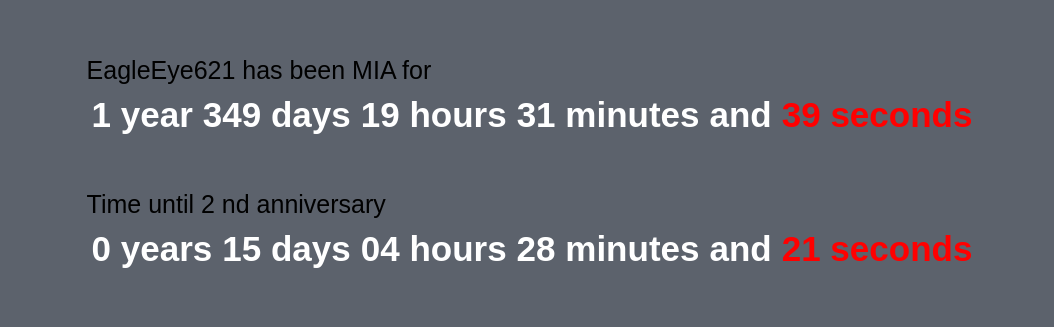
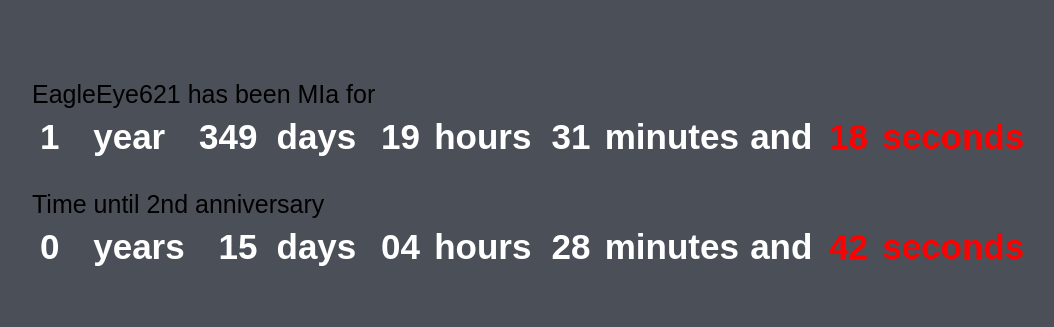
Before and after one commit to AsinusGrandus/AnniversaryEagleEye621, a plain HTML site: page index.html in a window 1280 px wide. Shown: the part 210-537 px from the top of the page, without its empty margins (108-1162 px from the left). Drawn offline with Linux system fonts and the light colour scheme; a web font is replaced by a local one.

Commit message:
Stopped text from moving

```diff
--- a/index.html
+++ b/index.html
@@ -5,35 +5,75 @@
     <meta name="viewport" content="width=device-width, initial-scale=1.0">
     <meta http-equiv="X-UA-Compatible" content="ie=edge">
 
-    <title>EagleEye621 Timer</title>
+    <title>EagleEye621 Anniversary</title>
 
-    <link href="https://fonts.cdnfonts.com/css/mineplayer" rel="stylesheet">
-
+    <link rel="icon" href="assets/favicon.ico" type="image/x-icon">
     <link rel="stylesheet" href="./style.css">
-    <link rel="icon" href="assets/favicon.ico" type="image/x-icon">
+    <link href="https://fonts.cdnfonts.com/css/thegoodmonolith" rel="stylesheet">
+    <link href="https://fonts.cdnfonts.com/css/minecrafter-alt" rel="stylesheet">
   </head>
   <body>
     <div>
-      <p>EagleEye621 has been MIA for</p>
-      <span class="timer center">
-          <h1 class="years white">0 years</h1>
-          <h1 class="days white">00 days</h1>
-          <h1 class="hours white">00 hours</h1>
-          <h1 class="minutes white">00 minutes</h1>
-          <h1 class="white">and</h1>
-          <h1 class="seconds red">00 seconds</h1>
-      </span>
+      <p>EagleEye621 has been MIa for</p>
+      <table>
+        <tbody>
+          <col width="40px" />
+          <col width="80px" />
+          <col width="60px" />
+          <col width="80px" />
+          <col width="40px" />
+          <col width="90px" />
+          <col width="40px" />
+          <col width="112px" />
+          <col width="60px" />
+          <col width="40px" />
+          <col width="120px" />
+          <tr>
+            <td><h1 class="years white">0</h1></td>
+            <td><h1 class="years white">years</h1></td>
+            <td><h1 class="days white right">000</h1></td>
+            <td><h1 class="days white">days</h1></td>
+            <td><h1 class="hours white">00</h1></td>
+            <td><h1 class="hours white">hours</h1></td>
+            <td><h1 class="minutes white">00</h1></td>
+            <td><h1 class="minutes white">minutes</h1></td>
+            <td><h1 class="and white">and</h1></td>
+            <td><h1 class="seconds red">00</h1></td>
+            <td><h1 class="seconds red">seconds</h1></td>
+          </tr>
+        </tbody>
+      </table>
       <p id="until">Time until Xth anniversary</p>
-      <span class="timer center">
-        <h1 class="years white">0 years</h1>
-        <h1 class="days white">00 days</h1>
-        <h1 class="hours white">00 hours</h1>
-        <h1 class="minutes white">00 minutes</h1>
-        <h1 class="white">and</h1>
-        <h1 class="seconds red">00 seconds</h1>
-      </span>
+      <table>
+        <tbody>
+          <col width="40px" />
+          <col width="80px" />
+          <col width="60px" />
+          <col width="80px" />
+          <col width="40px" />
+          <col width="90px" />
+          <col width="40px" />
+          <col width="112px" />
+          <col width="60px" />
+          <col width="40px" />
+          <col width="120px" />
+          <tr>
+            <td><h1 class="years white">0</h1></td>
+            <td><h1 class="years white">years</h1></td>
+            <td><h1 class="days white right">000</h1></td>
+            <td><h1 class="days white">days</h1></td>
+            <td><h1 class="hours white">00</h1></td>
+            <td><h1 class="hours white">hours</h1></td>
+            <td><h1 class="minutes white">00</h1></td>
+            <td><h1 class="minutes white">minutes</h1></td>
+            <td><h1 class="and white">and</h1></td>
+            <td><h1 class="seconds red">00</h1></td>
+            <td><h1 class="seconds red">seconds</h1></td>
+          </tr>
+        </tbody>
+      </table>
     </div>
-  <script src="https://cdn.jsdelivr.net/npm/js-confetti@latest/dist/js-confetti.browser.js"></script>
-	<script type="module" src="index.js"></script>
+    <script src="https://cdn.jsdelivr.net/npm/js-confetti@latest/dist/js-confetti.browser.js"></script>
+    <script type="module" src="index.js"></script>
   </body>
 </html>
--- a/index.js
+++ b/index.js
@@ -1,15 +1,17 @@
-const LAST_MESSAGE_DATE = new Date('July 22, 2021 21:38:00');
+const LAST_MESSAGE_DATE = new Date('July 22, 2021 21:38:21');
 const audio = new Audio('assets/outro-meme.mp3');
 let isPlaying = false;
 
 class Timer{
-    constructor(dt, number){
+    constructor(dt, n){
         this.dt = dt;
-        this.years = document.querySelectorAll(".years")[number];
-        this.days = document.querySelectorAll(".days")[number];
-        this.hours = document.querySelectorAll(".hours")[number];
-        this.minutes = document.querySelectorAll(".minutes")[number];
-        this.seconds = document.querySelectorAll(".seconds")[number];
+        this.n = n;
+
+        this.years = document.querySelectorAll(".years");
+        this.days = document.querySelectorAll(".days");
+        this.hours = document.querySelectorAll(".hours");
+        this.minutes = document.querySelectorAll(".minutes");
+        this.seconds = document.querySelectorAll(".seconds");
     }
 
     updateDisplay(purge){
@@ -19,11 +21,21 @@ class Timer{
         const MINUTES = Math.floor(this.dt / 60) % 60;
         const SECONDS = Math.floor(this.dt) % 60;
 
-        this.years.innerText = (purge && YEARS == 0) ? "" : `${YEARS} ${YEARS != 1 ? "years" : "year"}`;
-        this.days.innerText = (purge && DAYS == 0) ? "" : `${DAYS < 10 ? "0" + DAYS: DAYS} ${DAYS != 1 ? "days" : "day" }`;
-        this.hours.innerText = (purge && HOURS == 0 && DAYS == 0) ? "" : `${HOURS < 10 ? "0" + HOURS: HOURS} ${HOURS != 1 ? "hours" : "hour" }`;
-        this.minutes.innerText = `${MINUTES < 10 ? "0" + MINUTES: MINUTES} ${MINUTES != 1 ? "minutes": "minute" }`;
-        this.seconds.innerText = `${SECONDS < 10 ? "0" + SECONDS: SECONDS} ${SECONDS != 1 ? "seconds" : "second" }`;
+
+        this.years[this.n].innerText = (purge && YEARS == 0) ? "" : `${YEARS}`;
+        this.years[this.n+1].innerText = (purge && YEARS == 0) ? "" : `${YEARS != 1 ? "years" : "year"}`;
+
+        this.days[this.n].innerText = (purge && DAYS == 0) ? "" : `${DAYS}`;
+        this.days[this.n+1].innerText = (purge && DAYS == 0) ? "" : `${DAYS != 1 ? "days" : "day" }`;
+
+        this.hours[this.n].innerText = (purge && HOURS == 0 && DAYS == 0) ? "" : `${HOURS < 10 ? "0" + HOURS: HOURS}`;
+        this.hours[this.n+1].innerText = (purge && HOURS == 0 && DAYS == 0) ? "" : `${HOURS != 1 ? "hours" : "hour" }`;
+
+        this.minutes[this.n].innerText = `${MINUTES < 10 ? "0" + MINUTES: MINUTES}`;
+        this.minutes[this.n+1].innerText = `${MINUTES != 1 ? "minutes": "minute" }`;
+
+        this.seconds[this.n].innerText = `${SECONDS < 10 ? "0" + SECONDS: SECONDS}`;
+        this.seconds[this.n+1].innerText = `${SECONDS != 1 ? "seconds" : "second" }`;
     }
 }
 
@@ -31,22 +43,23 @@ const interval = setInterval(() => {
     const isBefore = new Date().setFullYear(LAST_MESSAGE_DATE.getFullYear()) < LAST_MESSAGE_DATE;
     const factor = isBefore ? 0: 1;
     const yearssince = new Date().getFullYear() - LAST_MESSAGE_DATE.getFullYear() + factor;
-    const anniversary = new Date(`July 22, ${LAST_MESSAGE_DATE.getFullYear() + yearssince} 21:38:00`);
+    const anniversary = new Date(`July 22, ${LAST_MESSAGE_DATE.getFullYear() + yearssince} 21:38:21`);
 
     const until = document.getElementById("until");
-    until.innerText = `Time until ${yearssince} ${yearssince == 1 ? 'st': yearssince == 2 ? 'nd': 'th'} anniversary`;
+    until.innerText = `Time until ${yearssince}${yearssince == 1 ? 'st': yearssince == 2 ? 'nd': 'th'} anniversary`;
 
     if (((anniversary - new Date()) / 1000) <= 10 && !isPlaying){
         audio.play();
         isPlaying = true; // Play the audio once. We assume the user refreshes the site before next anniversary.
     }
+
     if (((anniversary - new Date()) / 1000) <= 1){
         console.log('confetti')
-        const jsConfetti = new JSConfetti()
-        jsConfetti.addConfetti()
+        const jsConfetti = new JSConfetti();
+        jsConfetti.addConfetti();
     }
 
-    const countdown = new Timer((anniversary - new Date()) / 1000, 1);
+    const countdown = new Timer((anniversary - new Date()) / 1000, 2);
     const timer = new Timer((new Date() - LAST_MESSAGE_DATE) / 1000, 0);
 
     countdown.updateDisplay(false);
--- a/style.css
+++ b/style.css
@@ -1,26 +1,8 @@
 body {
-    background-color: rgb(92, 98, 108);
-
+    background-color: rgb(75, 80, 88);
     display: flex;
     justify-content: center;
     align-items: center;
-}
-
-span {
-    padding-top: 5px;
-    padding-bottom: 50px;
-}
-
-h1 {
-    font-size: 35px;
-    font-family: 'MinePlayer', sans-serif;
-    margin: 0 0;
-}
-
-p {
-    font-size: 25px;
-    font-family: 'MinePlayer', sans-serif;
-    margin: 0 0;
 }
 
 div {
@@ -28,17 +10,35 @@ div {
     top: 50%;
     left: 50%;
     transform: translate(-50%, -50%);
-    width: max-content;
 }
 
-.center {
-    display: table;
-
+table {
+    table-layout: fixed;
+    width: 1000px;
+    padding-bottom: 30px;
+    padding-top: 5px;
 }
 
-.timer h1 {
-    display: inline-block;
-    padding: 5px;
+td {
+    overflow: hidden;
+}
+
+h1 {
+    font-size: 35px;
+    font-family: 'TheGoodMonolith', sans-serif;
+    padding-left: 5px;
+    margin: 0 0;
+}
+
+p {
+    font-size: 25px;
+    font-family: 'Minecrafter', sans-serif;
+    margin: 0 0;
+}
+
+.right {
+    text-align: right;
+    padding-right: 10px;
 }
 
 .white {
```
